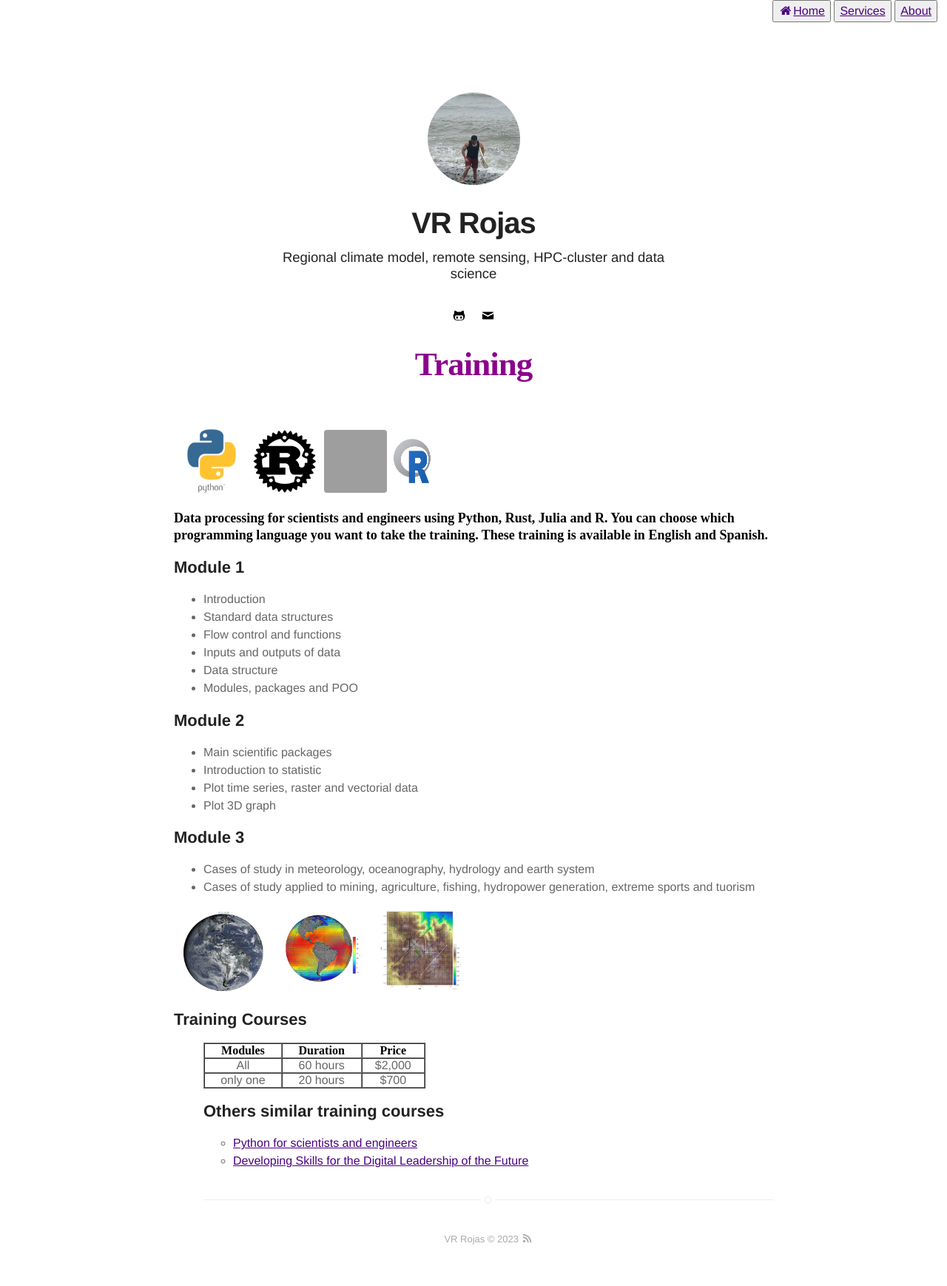
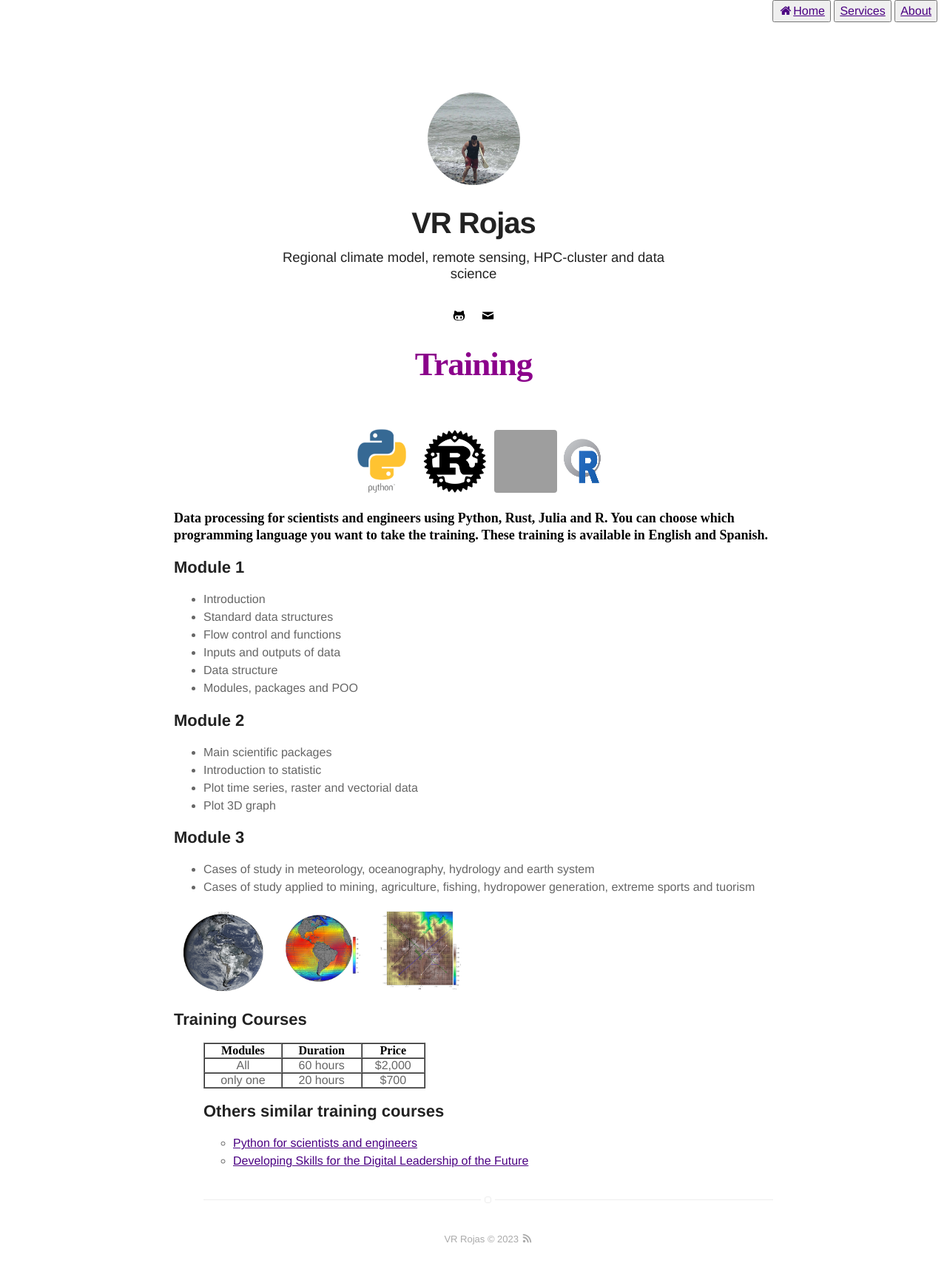
Before and after one commit to vrrp/vrrp.github.io, a Jekyll site: the page built from training/index.html, in a window 1280 px wide. Shown: the whole page at 74% size. Built offline with Jekyll 4.4.1, drawn with Linux system fonts in a browser that asks for light colours; grey boxes are pictures that could not be loaded.

Commit message:
update services

```diff
--- a/training/index.html
+++ b/training/index.html
@@ -6,7 +6,7 @@
 ---
 <H1 align="left"><span style="font-family:Times New Roman;font-size:150%;color:darkmagenta"><b>Training</b></span> </H1>
 
- <table class="center" width="350" height="80" cellspacing="0" cellpadding="0" border="0" bgcolor="#FFFFFF">
+ <table align="center" class="center" width="350" height="80" cellspacing="0" cellpadding="0" border="0" bgcolor="#FFFFFF">
   <tr ALIGN=center style="font-family:Times New Roman;color:#FFFFFF">
     <td><img src="/assets/images/python-logo.png" alt="Python" align="center" style="width:90px;height:90px;"></td>
     <td><img src="/assets/images/rust_logo.png" alt="RUST" align="center" style="width:85px;height:85px;"> </td>
```
